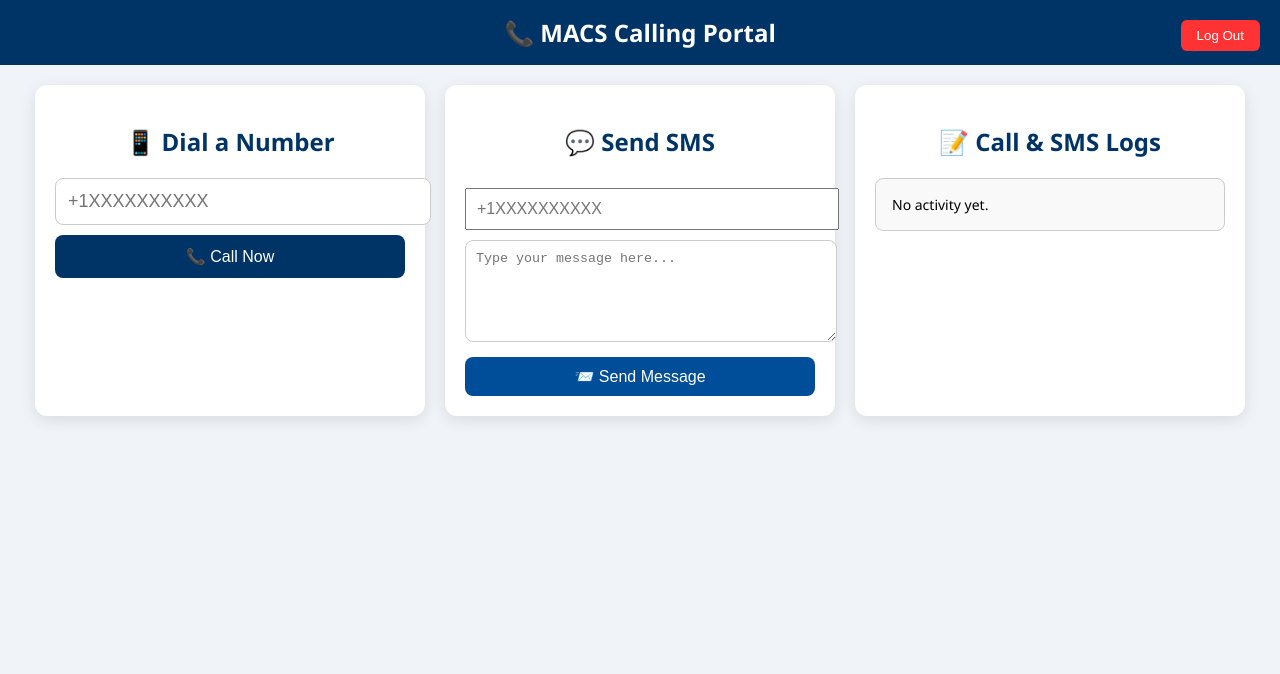
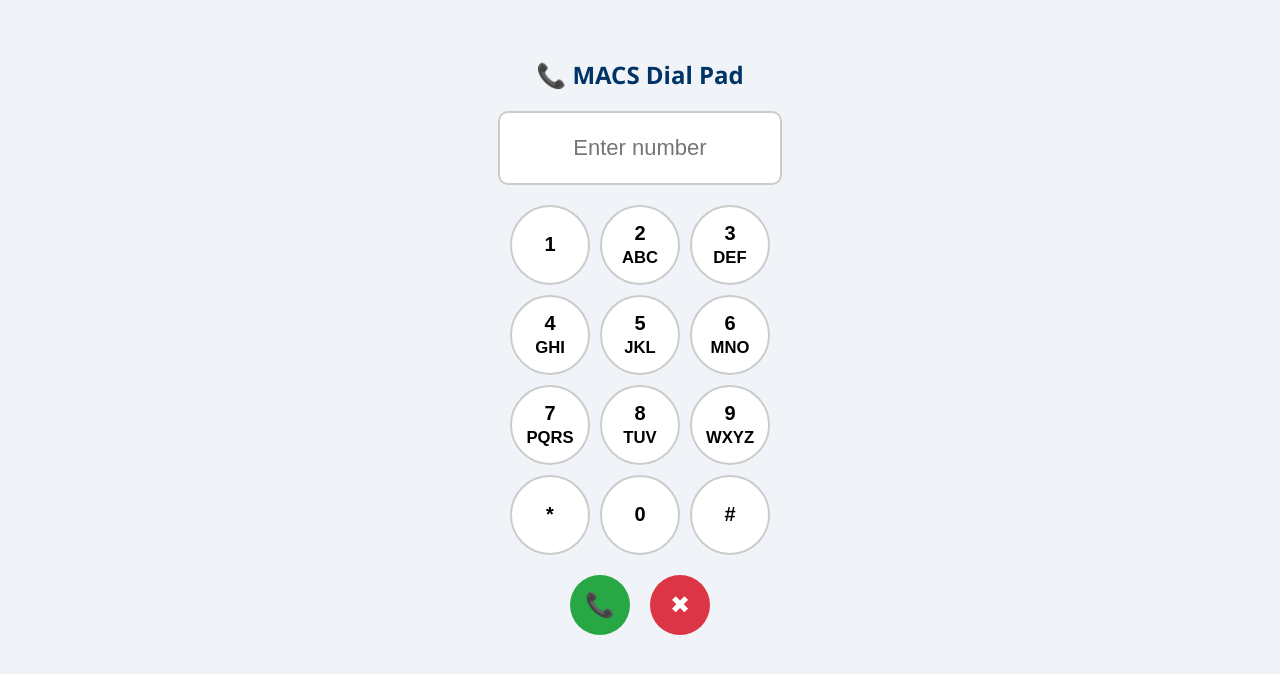
Before and after one commit to jinsoftware/macscallingportal, a plain HTML site: page dashboard.html in a window 1280 px wide. Drawn offline with Linux system fonts and the light colour scheme.

Commit message:
Update dashboard.html

```diff
--- a/dashboard.html
+++ b/dashboard.html
@@ -2,168 +2,127 @@
 <html lang="en">
 <head>
   <meta charset="UTF-8">
-  <title>MACS Calling Dashboard</title>
-  <link rel="stylesheet" href="style.css">
+  <title>MACS Dial Pad</title>
   <style>
     body {
-      margin: 0;
+      background-color: #f0f4f8;
       font-family: 'Segoe UI', sans-serif;
-      background-color: #f0f4f8;
+      display: flex;
+      flex-direction: column;
+      align-items: center;
+      padding: 30px;
     }
 
-    header {
-      background-color: #003366;
-      color: white;
-      padding: 16px;
-      text-align: center;
-      font-size: 24px;
-      font-weight: bold;
+    h2 {
+      color: #003366;
     }
 
-    .container {
+    .display {
+      width: 260px;
+      height: 50px;
+      font-size: 22px;
+      text-align: center;
+      margin-bottom: 20px;
+      border: 2px solid #ccc;
+      border-radius: 10px;
+      padding: 10px;
+      background-color: white;
+    }
+
+    .dial-pad {
+      display: grid;
+      grid-template-columns: repeat(3, 80px);
+      gap: 10px;
+      margin-bottom: 20px;
+    }
+
+    .btn {
+      width: 80px;
+      height: 80px;
+      border-radius: 50%;
+      background-color: #ffffff;
+      border: 2px solid #ccc;
+      font-size: 20px;
+      font-weight: bold;
+      cursor: pointer;
+      transition: all 0.2s ease-in-out;
+    }
+
+    .btn:hover {
+      background-color: #e6f0ff;
+    }
+
+    .call-controls {
       display: flex;
-      flex-wrap: wrap;
-      padding: 20px;
       justify-content: center;
       gap: 20px;
     }
 
-    .card {
-      background: white;
-      border-radius: 12px;
-      padding: 20px;
-      width: 350px;
-      box-shadow: 0 4px 15px rgba(0, 0, 0, 0.1);
+    .call-btn {
+      width: 60px;
+      height: 60px;
+      border-radius: 50%;
+      border: none;
+      font-size: 24px;
+      cursor: pointer;
+      color: white;
     }
 
-    h2 {
-      text-align: center;
-      color: #003366;
-      margin-bottom: 20px;
+    .call {
+      background-color: #28a745;
     }
 
-    .dialer input {
-      width: 100%;
-      padding: 12px;
-      font-size: 18px;
-      margin-bottom: 10px;
-      border: 1px solid #ccc;
-      border-radius: 8px;
-    }
-
-    .dialer button {
-      width: 100%;
-      padding: 12px;
-      background-color: #003366;
-      color: white;
-      font-size: 16px;
-      border: none;
-      border-radius: 8px;
-      cursor: pointer;
-    }
-
-    .sms textarea {
-      width: 100%;
-      padding: 10px;
-      height: 80px;
-      margin-top: 10px;
-      border: 1px solid #ccc;
-      border-radius: 8px;
-    }
-
-    .sms input, .sms button {
-      width: 100%;
-      padding: 10px;
-      margin-top: 10px;
-      font-size: 16px;
-    }
-
-    .sms button {
-      background-color: #004d99;
-      color: white;
-      border: none;
-      border-radius: 8px;
-      cursor: pointer;
-    }
-
-    .logs {
-      max-height: 200px;
-      overflow-y: auto;
-      border: 1px solid #ccc;
-      border-radius: 8px;
-      padding: 10px;
-      background-color: #f9f9f9;
-    }
-
-    .log-entry {
-      padding: 6px;
-      border-bottom: 1px solid #ddd;
-      font-size: 14px;
-    }
-
-    .log-entry:last-child {
-      border-bottom: none;
-    }
-
-    .logout {
-      position: absolute;
-      top: 20px;
-      right: 20px;
-      background: #ff3333;
-      color: white;
-      padding: 8px 16px;
-      border: none;
-      border-radius: 6px;
-      cursor: pointer;
+    .hangup {
+      background-color: #dc3545;
     }
   </style>
 </head>
 <body>
 
-  <header>
-    📞 MACS Calling Portal
-    <button class="logout" onclick="window.location.href='index.html'">Log Out</button>
-  </header>
+  <h2>📞 MACS Dial Pad</h2>
 
-  <div class="container">
+  <input type="text" id="display" class="display" readonly placeholder="Enter number">
 
-    <!-- Dialer -->
-    <div class="card dialer">
-      <h2>📱 Dial a Number</h2>
-      <input type="text" id="call-number" placeholder="+1XXXXXXXXXX">
-      <button onclick="makeCall()">📞 Call Now</button>
-    </div>
+  <div class="dial-pad">
+    <button class="btn" onclick="press('1')">1</button>
+    <button class="btn" onclick="press('2')">2<br><small>ABC</small></button>
+    <button class="btn" onclick="press('3')">3<br><small>DEF</small></button>
+    <button class="btn" onclick="press('4')">4<br><small>GHI</small></button>
+    <button class="btn" onclick="press('5')">5<br><small>JKL</small></button>
+    <button class="btn" onclick="press('6')">6<br><small>MNO</small></button>
+    <button class="btn" onclick="press('7')">7<br><small>PQRS</small></button>
+    <button class="btn" onclick="press('8')">8<br><small>TUV</small></button>
+    <button class="btn" onclick="press('9')">9<br><small>WXYZ</small></button>
+    <button class="btn" onclick="press('*')">*</button>
+    <button class="btn" onclick="press('0')">0</button>
+    <button class="btn" onclick="press('#')">#</button>
+  </div>
 
-    <!-- SMS Sender -->
-    <div class="card sms">
-      <h2>💬 Send SMS</h2>
-      <input type="text" id="sms-number" placeholder="+1XXXXXXXXXX">
-      <textarea id="sms-message" placeholder="Type your message here..."></textarea>
-      <button onclick="sendSMS()">📨 Send Message</button>
-    </div>
-
-    <!-- Call & SMS Logs -->
-    <div class="card">
-      <h2>📝 Call & SMS Logs</h2>
-      <div class="logs" id="logs">
-        <div class="log-entry">No activity yet.</div>
-      </div>
-    </div>
-
+  <div class="call-controls">
+    <button class="call-btn call" onclick="makeCall()">📞</button>
+    <button class="call-btn hangup" onclick="hangUp()">✖</button>
   </div>
 
   <script>
-    function makeCall() {
-      const number = document.getElementById('call-number').value;
-      const logs = document.getElementById('logs');
-      logs.innerHTML += `<div class="log-entry">Calling ${number}...</div>`;
+    function press(num) {
+      const display = document.getElementById('display');
+      display.value += num;
     }
 
-    function sendSMS() {
-      const number = document.getElementById('sms-number').value;
-      const message = document.getElementById('sms-message').value;
-      const logs = document.getElementById('logs');
-      logs.innerHTML += `<div class="log-entry">Sent SMS to ${number}: "${message}"</div>`;
+    function makeCall() {
+      const number = document.getElementById('display').value;
+      if (number) {
+        alert('Calling: ' + number);
+        // SIP call function yahan connect hoga
+      } else {
+        alert('Enter a number first!');
+      }
+    }
+
+    function hangUp() {
+      document.getElementById('display').value = '';
+      alert('Call ended.');
+      // SIP hangup function yahan connect hoga
     }
   </script>
 
```
